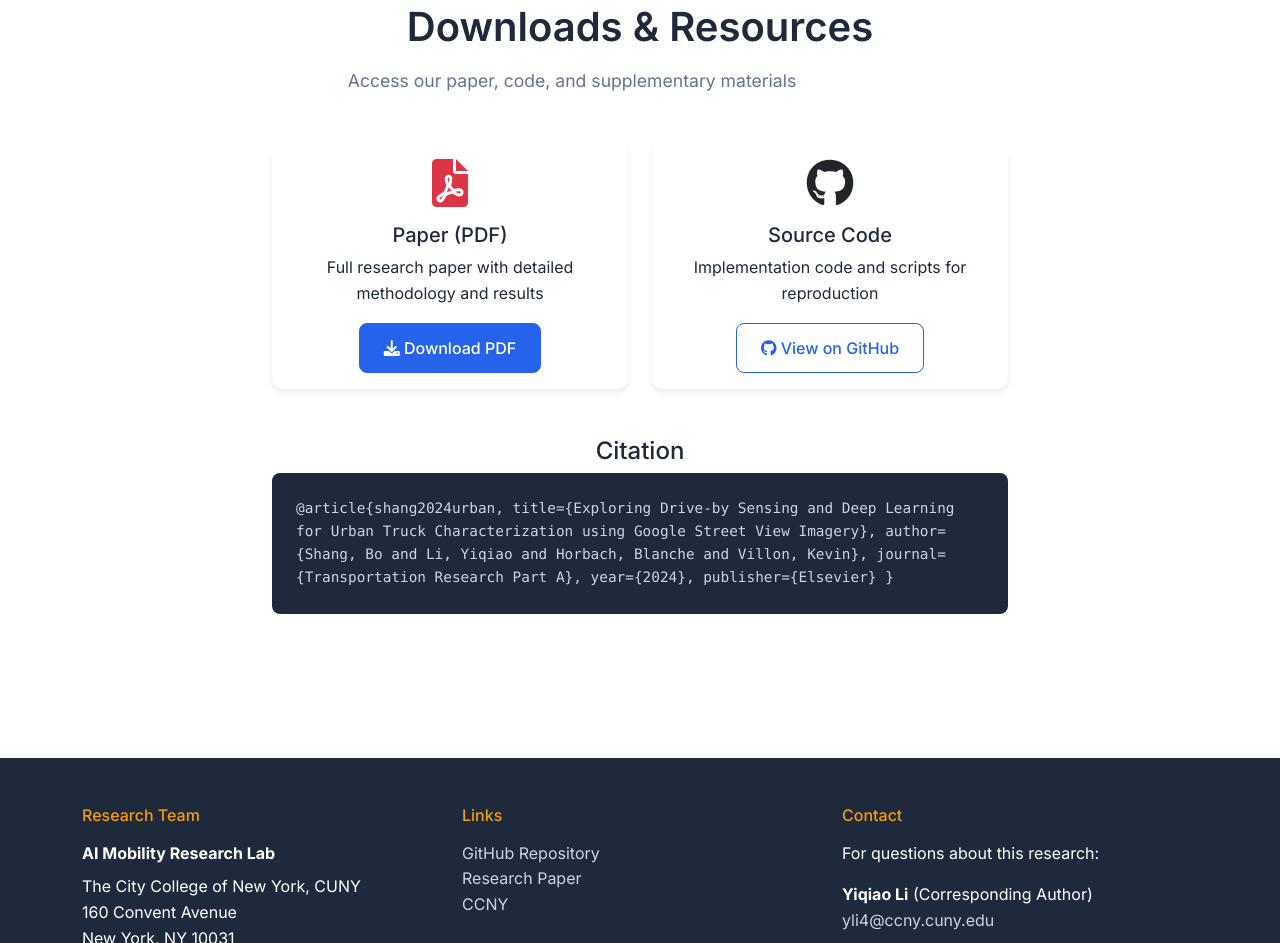
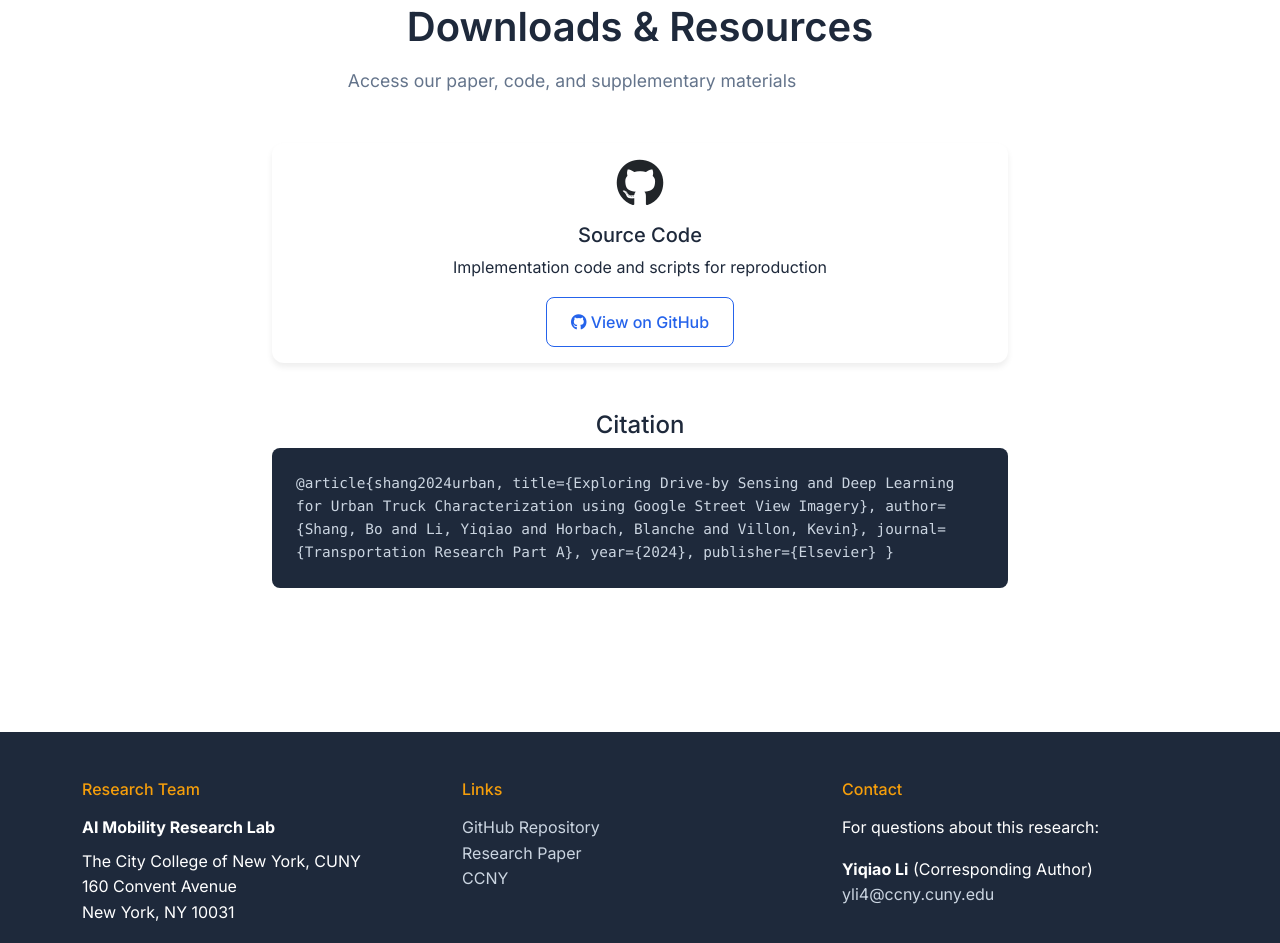
Before and after one commit to AI-Mobility-Research-Lab/gsv-truck-characterization, a plain HTML site: page index.html in a window 1280 px wide. Shown: the part 5788-6731 px from the top of the page. Drawn offline with nearby package versions, Linux system fonts and the light colour scheme.

Commit message:
Remove unpublished PDF and update webpage

```diff
--- a/index.html
+++ b/index.html
@@ -635,20 +635,7 @@
                     <p class="section-subtitle">Access our paper, code, and supplementary materials</p>
 
                     <div class="row">
-                        <div class="col-md-6 mb-4">
-                            <div class="card h-100">
-                                <div class="card-body text-center">
-                                    <i class="fas fa-file-pdf fa-3x text-danger mb-3"></i>
-                                    <h5 class="card-title">Paper (PDF)</h5>
-                                    <p class="card-text">Full research paper with detailed methodology and results</p>
-                                    <a href="./elsarticle-template-num.pdf" class="btn btn-primary" download>
-                                        <i class="fas fa-download"></i> Download PDF
-                                    </a>
-                                </div>
-                            </div>
-                        </div>
-
-                        <div class="col-md-6 mb-4">
+                        <div class="col-md-12 mb-4">
                             <div class="card h-100">
                                 <div class="card-body text-center">
                                     <i class="fab fa-github fa-3x text-dark mb-3"></i>
```
